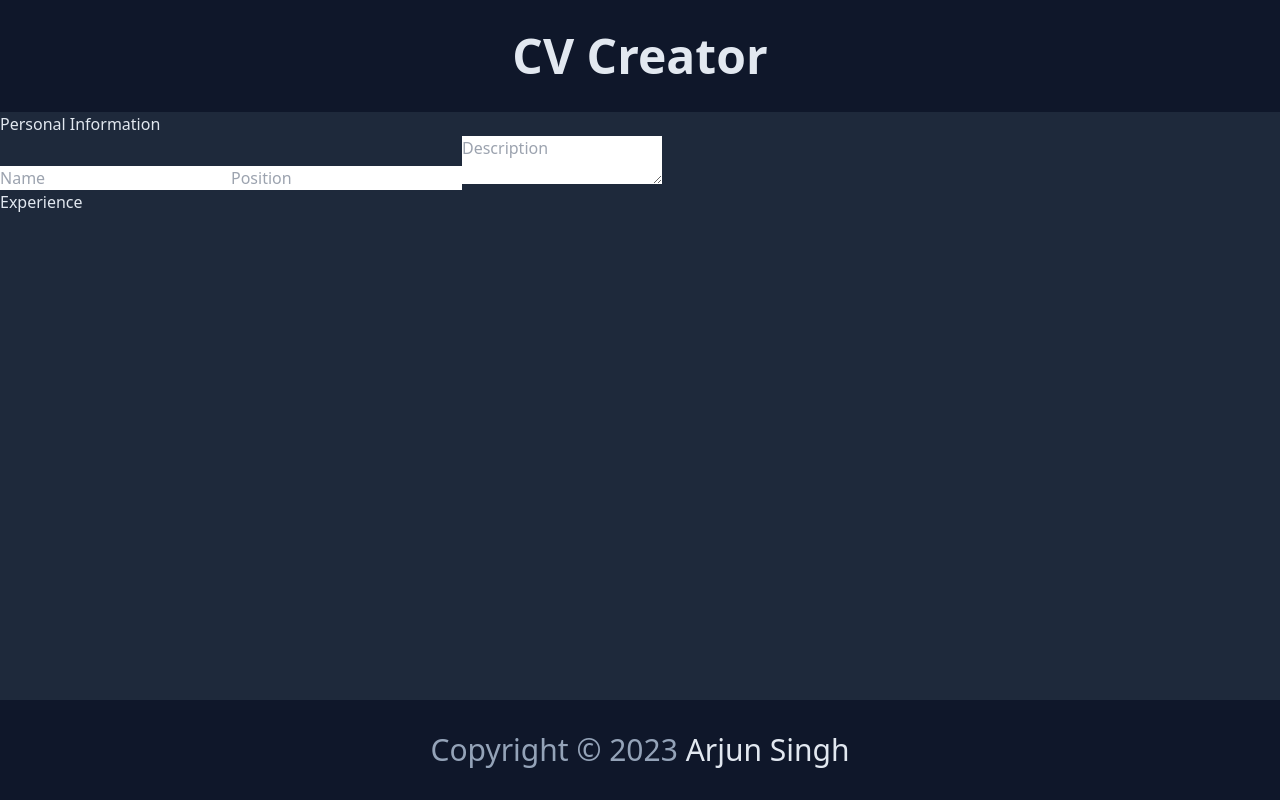
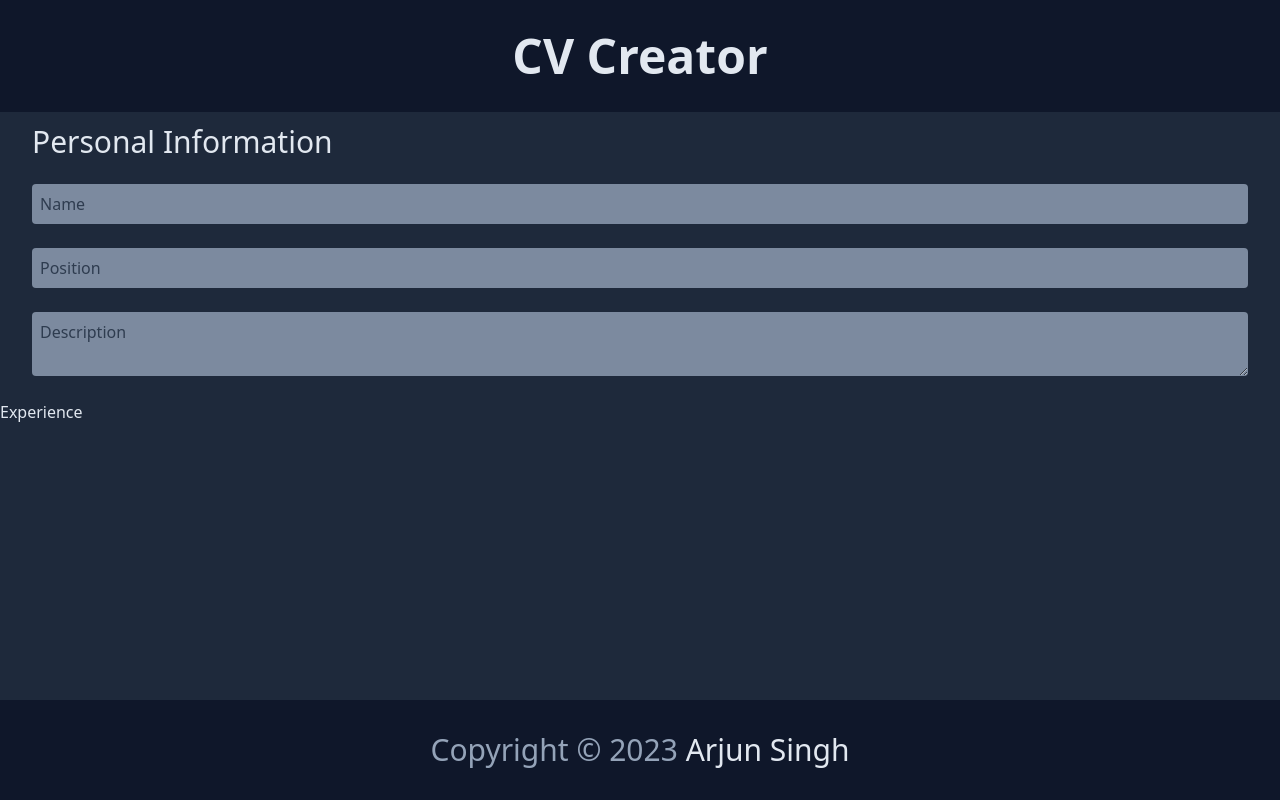
Before and after one commit to dotarjun/CV-Project-React, a React (Create React App) app: page / in a window 1280 px wide. Built offline with nearby package versions, Linux system fonts and the light colour scheme.

Commit message:
🎨 style(userInfo.jsx): improve styling of Personal Information section

```diff
--- a/src/Components/Main Components/userInfo.jsx
+++ b/src/Components/Main Components/userInfo.jsx
@@ -2,12 +2,13 @@ import React from 'react';
 
 function UserInfo() {
   return (
-    <div>
-      <h3>Personal Information</h3>
-
-      <input name="name" type="text" placeholder="Name" />
-      <input name="position" type="text" placeholder="Position" />
-      <textarea name="description" placeholder="Description" />
+    <div className="mx-8">
+      <h3 className="text-3xl my-3">Personal Information</h3>
+      <div className="flex flex-col gap-6 my-6">
+        <input className="bg-slate-400 opacity-80 outline-none rounded text-slate-950 p-2 placeholder:text-slate-700" name="name" type="text" placeholder="Name" />
+        <input className="bg-slate-400 opacity-80 outline-none rounded text-slate-950 p-2 placeholder:text-slate-700" name="position" type="text" placeholder="Position" />
+        <textarea className="bg-slate-400 opacity-80 outline-none rounded text-slate-950 p-2 placeholder:text-slate-700" name="description" placeholder="Description" />
+      </div>
     </div>
   );
 }
```
